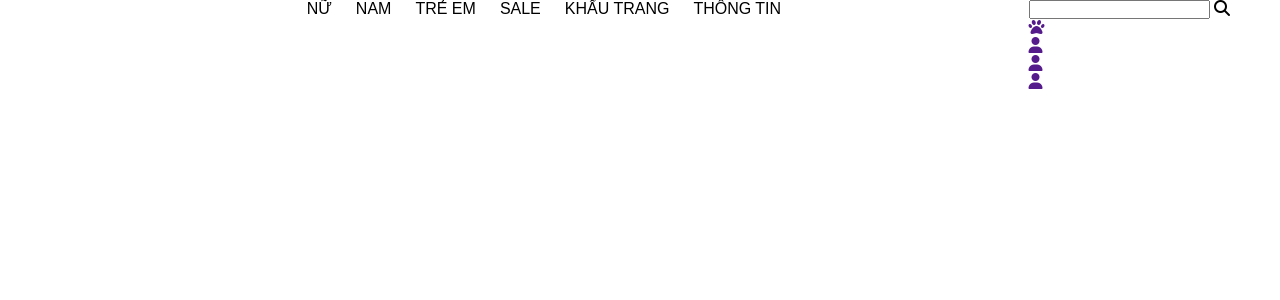
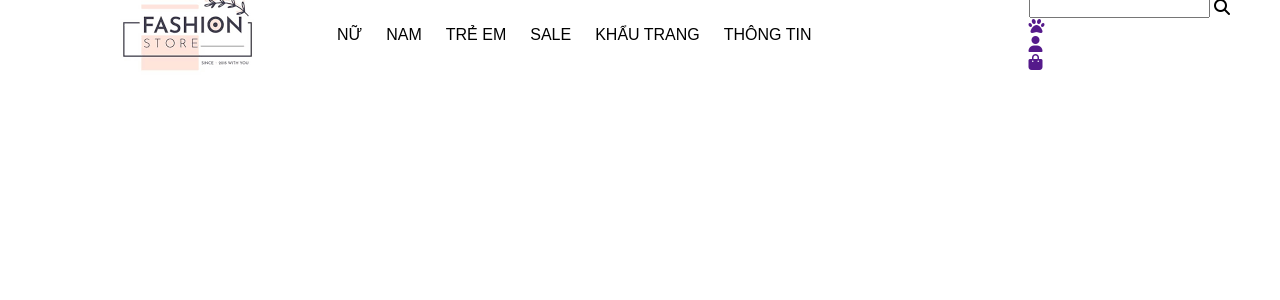
Before and after one commit to khuongduy05/DuySHOP, a PHP site: page / in a window 1280 px wide. Shown: the top 300 px of the page. Run offline with PHP 8.4, Linux system fonts and the light colour scheme; some libraries are stand-ins or nearby versions.

Commit message:
capnhatt4

```diff
--- a/frontend/index.html
+++ b/frontend/index.html
@@ -10,7 +10,7 @@
 <body>
 <header>
     <div class="logo">
-
+        <img src="image/logo.png">
     </div>
     <div class="menu">
         <li>NỮ</li>
@@ -21,10 +21,10 @@
         <li>THÔNG TIN</li>
     </div>
     <div class="orthers">
-        <li><input type="text"> <i class="fa-solid fa-magnifying-glass"></i></li>
+        <li><input type="text"> <i class="fas fa-search"></i></li>
         <li> <a class="fa fa-paw" href=""></a></li>
-        <li> <a class="fa-solid fa-user" href=""></i></li>
-        <li> <a class="fa fa-shopping" href=""></a></li>
+        <li> <a class="fa fa-user" href=""></a></li>
+        <li> <a class="fa fa-shopping-bag" href=""></a></li>
     </div>
 </header>
 
--- a/frontend/style.css
+++ b/frontend/style.css
@@ -13,19 +13,24 @@ a {
 header{
     display: flex;
     justify-content: space-between;
-    padding: 0 50px;
+    padding: 12px 50px;
     height: 70px;
+    align-items: center;
 }
 .logo{
-    flex:1;
+    flex: 1;
 }
 .menu{
     flex: 3;
     display: flex;
 }
-.menu > li {
+.menu > li{
     padding: 0 12px;
 }
-.others{
+.others {
     flex: 1;
+    display: flex;
 }
+.others > li{
+    padding: 0 12px;
+}
```
Also changed, not shown: frontend/image/logo.png (added).
